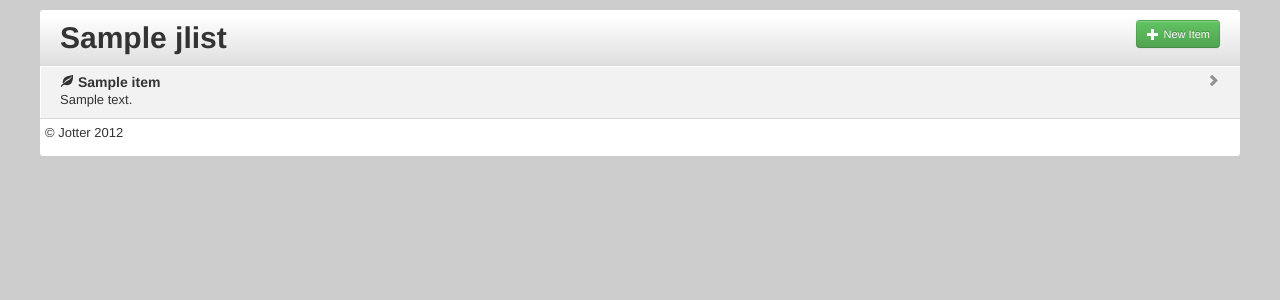
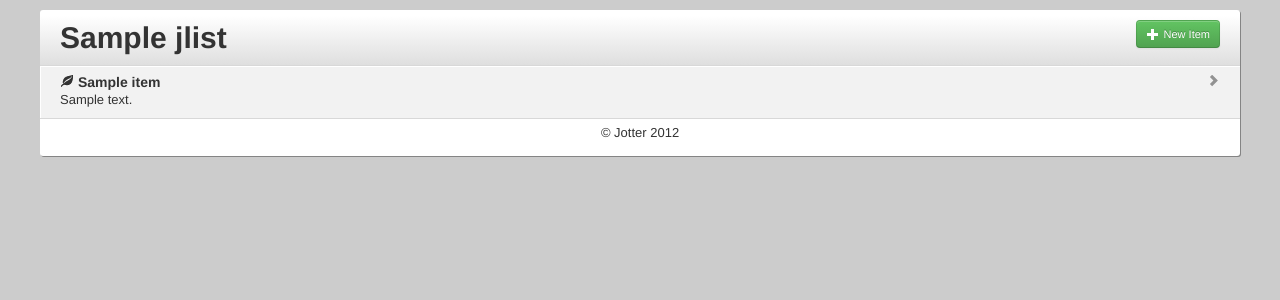
Before and after one commit to brab/jotter, a Django app: template templates/jot/jlist_view.html in a window 1280 px wide. Shown: the top 300 px of the page. Run offline with Django 3.2, Linux system fonts and the light colour scheme; the template is opened without the code that fills it: most values are stand-ins (such as "Sample title", 1, 10 or a date in 2020); form fields are guessed from the names that the template uses; some libraries are stand-ins or nearby versions.

Commit message:
Some minor site wide styling

```diff
--- a/media/css/styles.css
+++ b/media/css/styles.css
@@ -4,13 +4,7 @@ body {
     background-color: #cccccc;
 }
 
-.page-header {
-  background-color: #f5f5f5;
-  padding: 20px 20px 10px;
-  margin: -20px -20px 20px;
-}
-
-.container > footer p { text-align: center; /* center align it with the container */ }
+footer p { text-align: center; /* center align it with the container */ }
 
 .content {
     background-color: #ffffff;
@@ -19,9 +13,12 @@ body {
     border-radius: 3px;
     padding: 5px;
     margin: 10px -15px;
+    -webkit-box-shadow: 1px 1px #848484;
+    -moz-box-shadow: 1px 1px #848484;
+    box-shadow: 1px 1px #848484;
 }
 
-#jlist-header {
+#header {
     margin: 0 -5px;
     padding: 5px 20px 10px 20px;
     background: -moz-linear-gradient(top, rgba(255,255,255,0) 0%, rgba(255,255,255,0) 1%, rgba(222,222,222,1) 100%);
--- a/templates/jot/jlist_view.html
+++ b/templates/jot/jlist_view.html
@@ -129,7 +129,7 @@
 {% endblock scripts %}
 
 {% block body %}
-<div id="jlist-header">
+<div id="header">
   <h1 class="inline"> {{ jlist.name }}</h1>
   <a class="btn btn-success btn-small pull-right" id="item-new" href="#"><i class="icon-plus icon-white"></i> New Item</a>
 </div>
@@ -139,7 +139,7 @@
     <h4>
       <i class="item-checked {% if item.checked %}icon-leaf{% endif %}"></i>
       <span class="item-name">{{ item.name }}</span>
-      <i class="icon-chevron-right opac-light pull-right"></i>
+      <i class="item-edit-icon icon-chevron-right opac-light pull-right"></i>
       <a class="item-delete btn btn-danger btn-mini pull-right" style="display:none;" data-item-slug="{{ item.slug }}" href="#"><i class="icon-remove-sign icon-white"></i></a>
     </h4>
     <p class="item-description">
```
